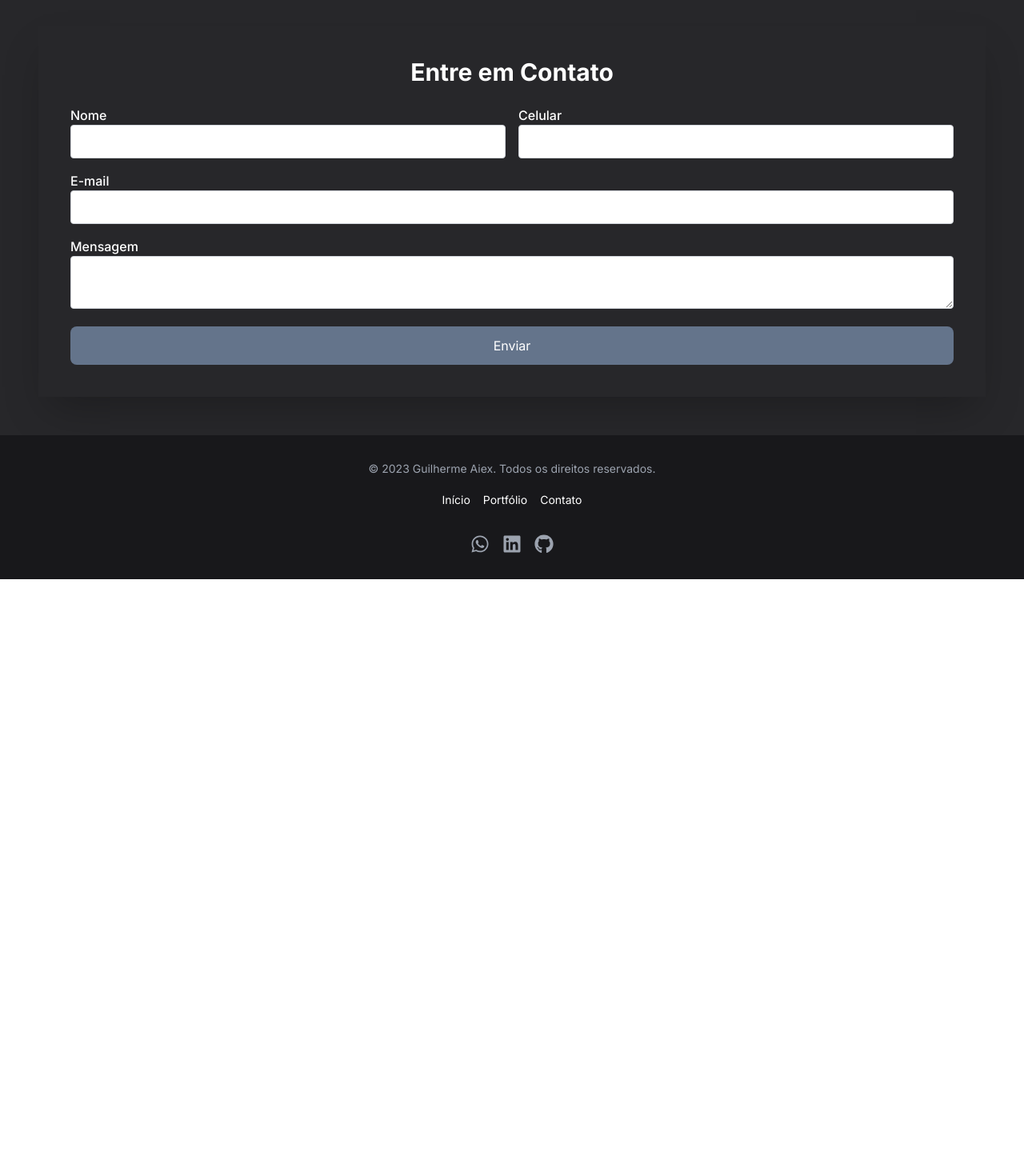
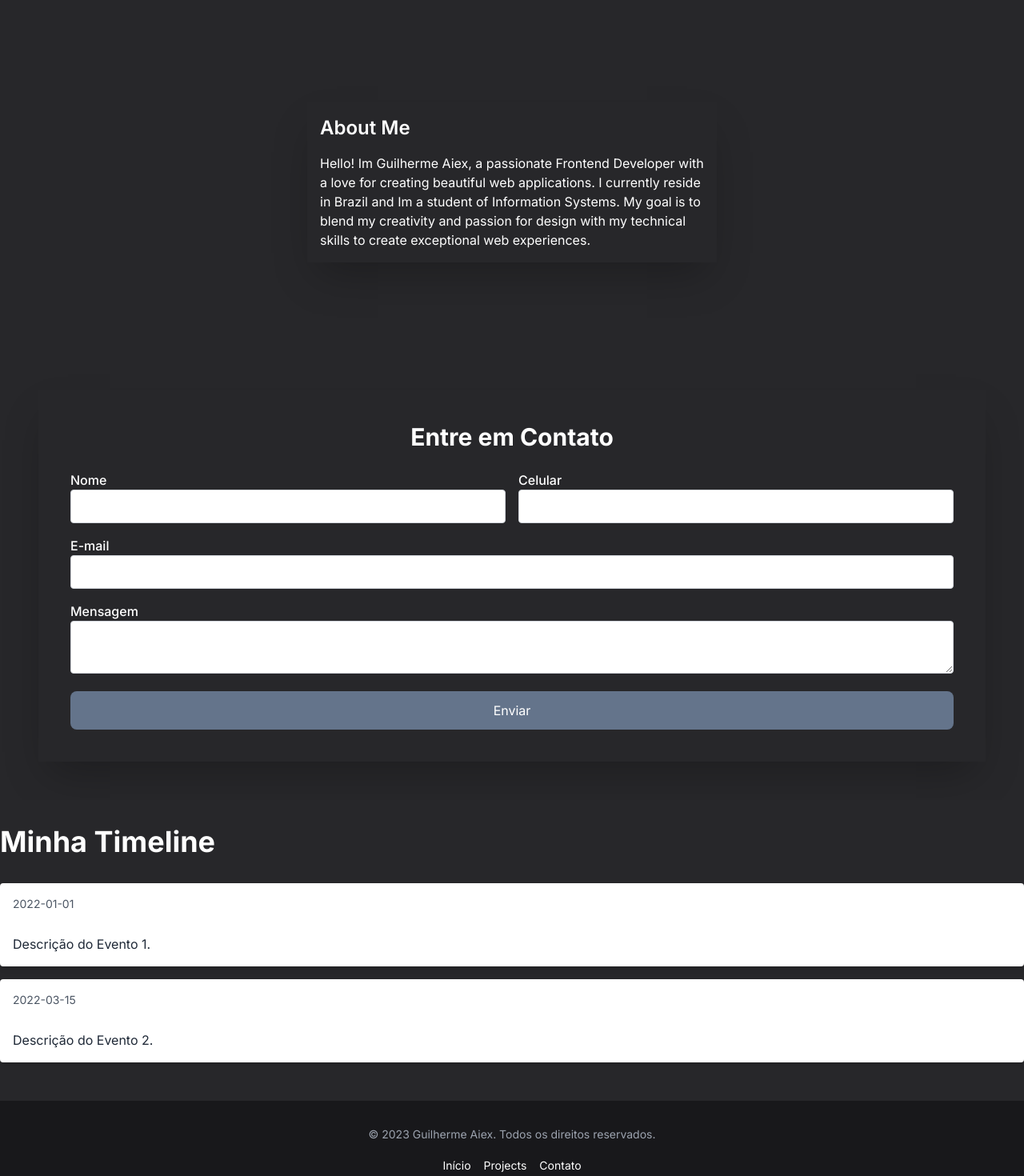
Before and after one commit to Aiex02/aiex, a Next.js app: page / in a window 1280 px wide. Shown: the part 820-2290 px from the top of the page at 80% size. Before the commit the page ends 1544 px from the top, so only its background shows below. Built offline with nearby package versions, Linux system fonts and the light colour scheme.

Commit message:
feat: timeline

```diff
--- a/package.json
+++ b/package.json
@@ -9,14 +9,18 @@
     "lint": "next lint"
   },
   "dependencies": {
+    "body-parser": "^1.20.2",
+    "express": "^4.18.2",
     "formik": "^2.4.5",
     "next": "13.5.6",
+    "nodemailer": "^6.9.7",
     "react": "^18",
     "react-dom": "^18",
     "react-icons": "^4.11.0",
     "yup": "^1.3.2"
   },
   "devDependencies": {
+    "@types/express": "^4.17.21",
     "@types/node": "^20",
     "@types/react": "^18",
     "@types/react-dom": "^18",
--- a/src/app/layout.tsx
+++ b/src/app/layout.tsx
@@ -2,6 +2,7 @@ import type { Metadata } from 'next'
 import { Inter } from 'next/font/google'
 import './globals.css'
 import { NavBar } from '@/components/navBar/navBar'
+import { Footer } from '@/components/footer/footer'
 
 const inter = Inter({ subsets: ['latin'] })
 
@@ -20,6 +21,7 @@ export default function RootLayout({
       <body className={inter.className}>
         <NavBar />
         {children}
+        <Footer />
         </body>
     </html>
   )
--- a/src/app/page.tsx
+++ b/src/app/page.tsx
@@ -1,8 +1,8 @@
 import '@/app/globals.css'
 import { AboutMe } from "@/components/aboutMe/aboutMe";
 import { Contact } from "@/components/contact/contact";
-import { Footer } from "@/components/footer/footer";
 import { Hero } from "@/components/hero/hero";
+import Timeline from '@/components/timeline/timeline';
 
 export default function Home() {
   return (
@@ -10,7 +10,7 @@ export default function Home() {
       <Hero />
       <AboutMe />
       <Contact />
-      <Footer />
+      <Timeline />
     </main>
   )
 }
--- a/src/components/aboutMe/aboutMe.tsx
+++ b/src/components/aboutMe/aboutMe.tsx
@@ -2,10 +2,10 @@ import React from "react";
 
 export function AboutMe() {
   return (
-    <div className="bg-zinc-800 flex items-center justify-center">
-      <div className="bg-zinc-800 p-4 shadow-2xl w-3/4 md:mx-96">
+    <div id="about" className="bg-zinc-800 flex items-center justify-center">
+      <div className="bg-zinc-800 mt-64 p-2 shadow-2xl w-3/4 md:mx-96">
         <h2 className="text-2xl p-2 font-semibold text-white">About Me</h2>
-        <p className="text-white p-4">
+        <p className="text-white p-2">
           Hello! Im Guilherme Aiex, a passionate Frontend Developer with a love
           for creating beautiful web applications. I currently reside in Brazil
           and Im a student of Information Systems. My goal is to blend my
--- a/src/components/contact/contact.tsx
+++ b/src/components/contact/contact.tsx
@@ -16,7 +16,7 @@ export function Contact() {
   };
 
   return (
-    <div className='bg-zinc-800 '>
+    <div id='contact' className='bg-zinc-800 ' >
         <div className="max-w-7xl mx-auto p-12 bg-zinc-800 text-white">
           <div className='mt-28 shadow-2xl p-10'>
               <h1 className="text-3xl font-bold text-center mb-6">Entre em Contato</h1>
@@ -61,7 +61,7 @@ export function Contact() {
                     <Field as="textarea" id="message" name="message" className="w-full p-2 border border-gray-300 rounded text-black" />
                     <ErrorMessage name="message" component="div" className="text-red-500" />
                   </div>
-                  <button type="submit" className="w-full bg-slate-500 text-white py-3 px-6 rounded-lg hover:bg-blue-600">
+                  <button  type="submit" className="w-full bg-slate-500 text-white py-3 px-6 rounded-lg hover:bg-blue-600">
                     Enviar
                   </button>
                 </Form>
--- a/src/components/footer/footer.tsx
+++ b/src/components/footer/footer.tsx
@@ -19,15 +19,15 @@ export function Footer() {
           </li>
           <li>
             <a
-              href="#portfolio"
+              href="#projects"
               className="text-sm hover:text-gray-400 transition duration-300"
             >
-              Portfólio
+              Projects
             </a>
           </li>
           <li>
             <a
-              href="#contato"
+              href="#contact"
               className="text-sm hover:text-gray-400 transition duration-300"
             >
               Contato
--- a/src/components/hero/hero.tsx
+++ b/src/components/hero/hero.tsx
@@ -35,14 +35,19 @@ export function Hero() {
     };
   }, []);
 
+  const download = ()=>{
+    const resumeURL = 'https://drive.google.com/file/d/1JxxuFo7N_ifY22WLptPRNkxrKu9brhDX/view?usp=sharing'
+    window.open(resumeURL, "_blank");
+  }
+
   return (
-    <div className="bg-zinc-800 p-8 sm:p-10 md:p-12 lg:p-16 xl:p-20 flex flex-col items-center justify-center">
-      <div className="text-white text-2xl sm:text-3xl md:text-4xl lg:text-5xl xl:text-6xl font-bold text-center">
+    <div id="home" className="bg-zinc-800 p-8 sm:p-10 md:p-12 lg:p-16 xl:p-20 flex flex-col items-center justify-center">
+      <div className="text-white mt-64 text-2xl sm:text-3xl md:text-4xl lg:text-5xl xl:text-6xl font-bold text-center">
         {text}
         {cursorVisible && <span>|</span>}
       </div>
       <div>
-        <button className="mt-6 sm:mt-8 p-3 sm:p-4 bg-slate-700 text-white text-base sm:text-lg font-semibold rounded-full flex items-center space-x-2 hover:bg-blue-600">
+        <button onClick={download} className="mt-6 sm:mt-8 p-3 sm:p-4 bg-slate-700 text-white text-base sm:text-lg font-semibold rounded-full flex items-center space-x-2 hover:bg-blue-600" >
           <span>CV</span>
           <FaDownload />
         </button>
--- /dev/null
+++ b/src/components/timeline/timeline.tsx
@@ -0,0 +1,59 @@
+import React from 'react';
+
+interface TimelineEventProps {
+  date: string;
+  title: string;
+  description: string;
+}
+
+const TimelineEvent: React.FC<TimelineEventProps> = ({ date, title, description }) => {
+  return (
+    <div className="event bg-white rounded p-4 shadow-md mb-4">
+      <div className="event-date text-sm text-gray-600">{date}</div>
+      <div className="event-details">
+        <h3 className="event-title text-lg font-bold">{title}</h3>
+        <p className="event-description text-gray-800">{description}</p>
+      </div>
+    </div>
+  );
+};
+
+interface TimelineProps {
+  events: TimelineEventProps[];
+}
+
+const Timeline: React.FC<TimelineProps> = ({ events }) => {
+  return (
+    <div className="timeline">
+      {events.map((event, index) => (
+        <TimelineEvent key={index} {...event} />
+      ))}
+    </div>
+  );
+};
+
+const TimelineContainer: React.FC = () => {
+  const timelineEvents = [
+    {
+      date: '2022-01-01',
+      title: 'Evento 1',
+      description: 'Descrição do Evento 1.',
+    },
+    {
+      date: '2022-03-15',
+      title: 'Evento 2',
+      description: 'Descrição do Evento 2.',
+    },
+  ];
+
+  return (
+    <div className="bg-zinc-800 text-white py-8">
+      <div className="container mx-auto">
+        <h1 className="text-4xl font-bold mb-8">Minha Timeline</h1>
+        <Timeline events={timelineEvents} />
+      </div>
+    </div>
+  );
+};
+
+export default TimelineContainer;
```
Also changed, not shown: 1 other file (tests, documents, lock files or other folders).
